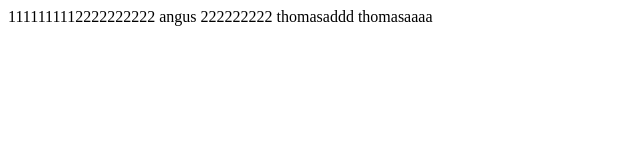
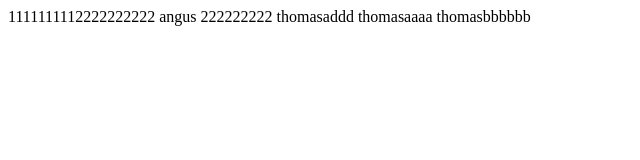
Before and after one commit to thomas021115/dockerNodeJS, a website: page 1111.html in a window 1280 px wide. Shown: the whole page, without its empty margins (0-640 px from the left). Drawn offline with Linux system fonts and the light colour scheme.

Commit message:
thomasbbbbb

```diff
--- a/1111.html
+++ b/1111.html
@@ -7,6 +7,6 @@
 </head>
 <body>
     1111111112222222222
-    angus 222222222  thomasaddd thomasaaaa
+    angus 222222222  thomasaddd thomasaaaa thomasbbbbbb
 </body>
 </html>
```
